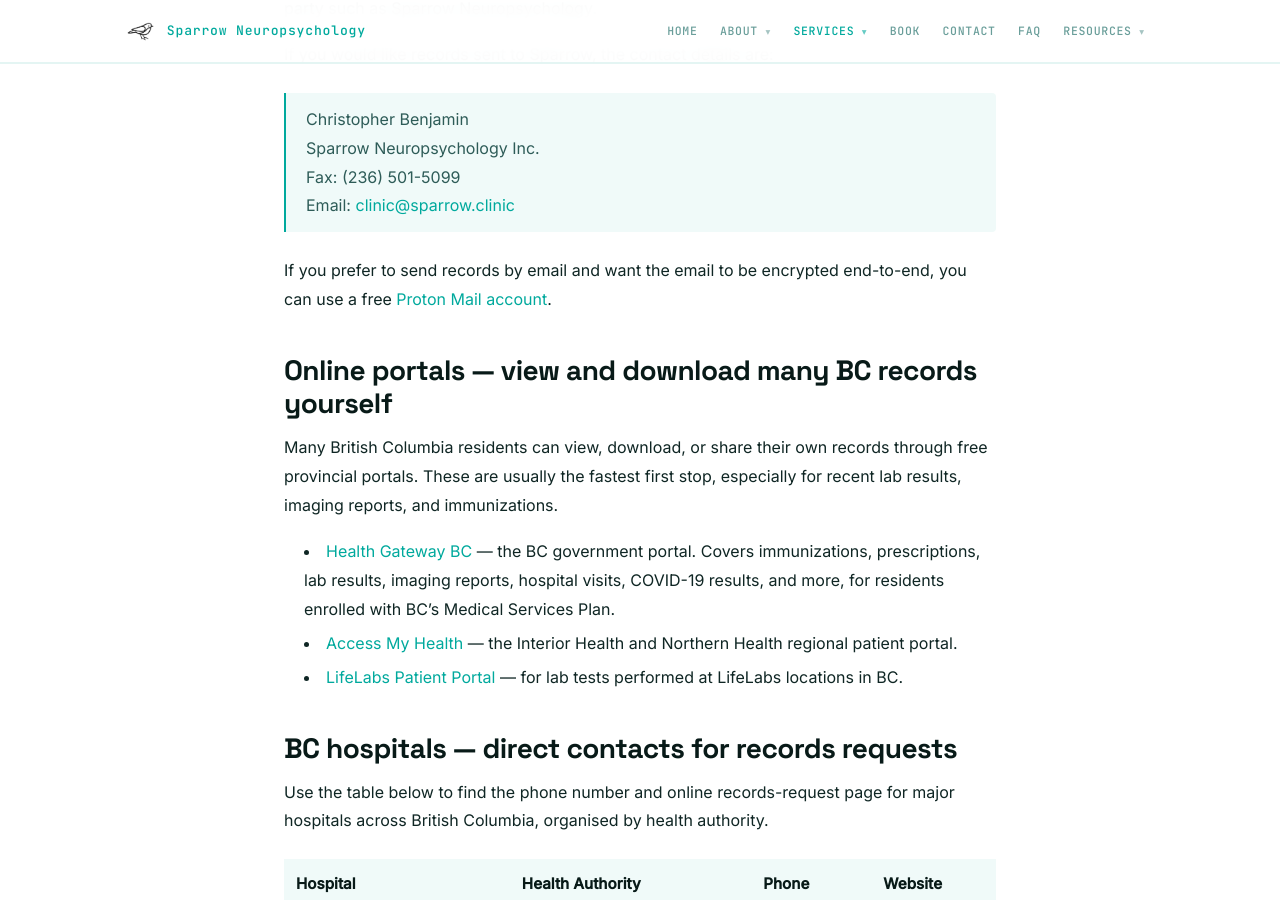
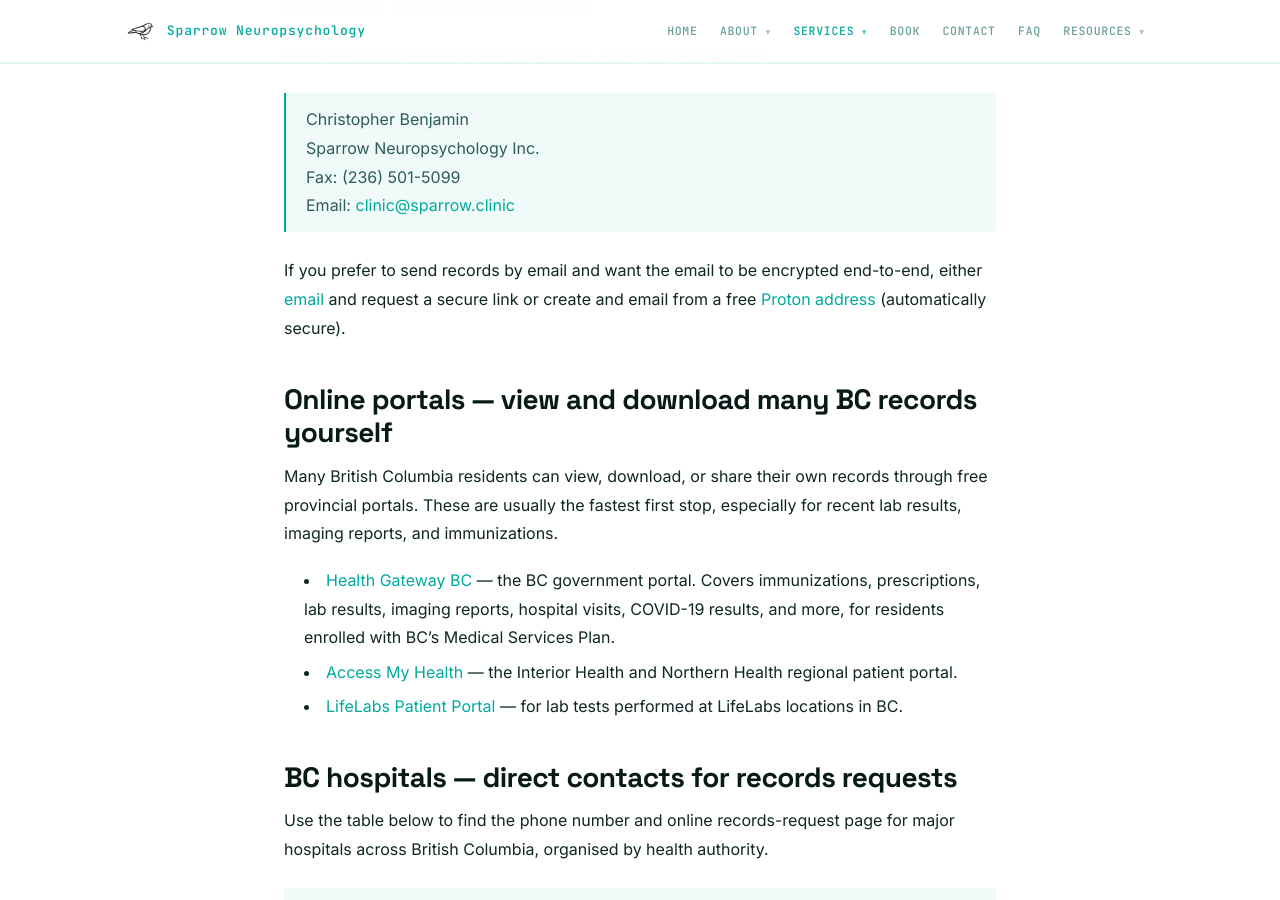
Before and after one commit to cfxb/sparrow-clinic, a Jekyll site: the page built from services/medical-records.md, in a window 1280 px wide and 900 px high, scrolled down 1324 px. Built offline with Jekyll 4.4.1, drawn with Linux system fonts in a browser that asks for light colours.

Commit message:
medical-records: update encrypted-email guidance with two options
Replace the single Proton-only suggestion with two end-to-end
encryption paths:

1. Email clinic@sparrow.clinic to request a secure link (mailto
   link via {{ site.data.contact.email }} with the page's existing
   'Medical records' subject convention).
2. Create and send from a free Proton address (automatically
   secure — original Proton link preserved).

Co-Authored-By: Claude Opus 4.7 (1M context) <noreply@anthropic.com>

```diff
--- a/services/medical-records.md
+++ b/services/medical-records.md
@@ -37,7 +37,7 @@ If you would like records sent to Sparrow, the contact details are:
 > Fax: {{ site.data.contact.fax }}\\
 > Email: [{{ site.data.contact.email }}](mailto:{{ site.data.contact.email }}?subject=Medical%20records)
 
-If you prefer to send records by email and want the email to be encrypted end-to-end, you can use a free [Proton Mail account](https://proton.me/mail){:target="_blank" rel="noopener"}.
+If you prefer to send records by email and want the email to be encrypted end-to-end, either [email](mailto:{{ site.data.contact.email }}?subject=Medical%20records) and request a secure link or create and email from a free [Proton address](https://proton.me/mail){:target="_blank" rel="noopener"} (automatically secure).
 
 ## Online portals — view and download many BC records yourself
 
```
